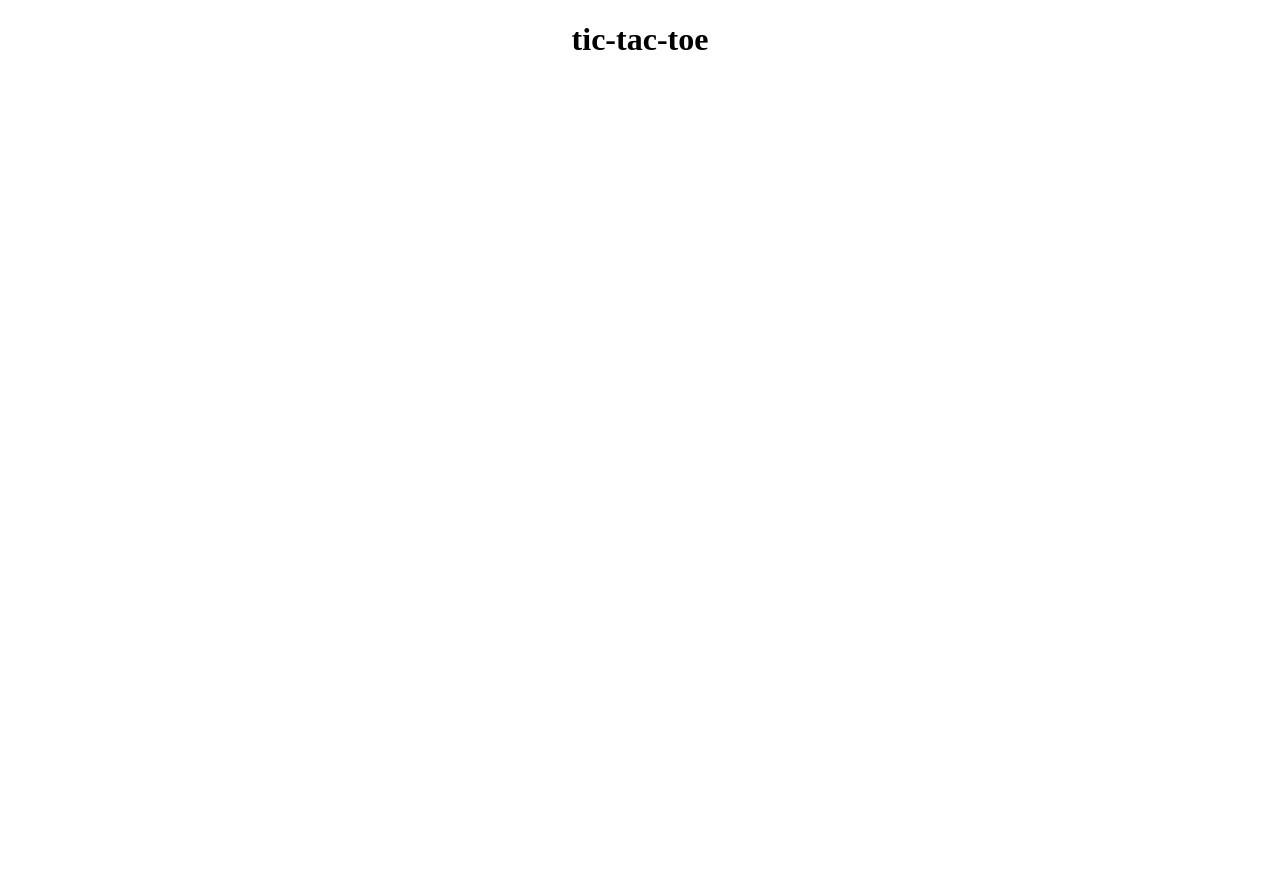
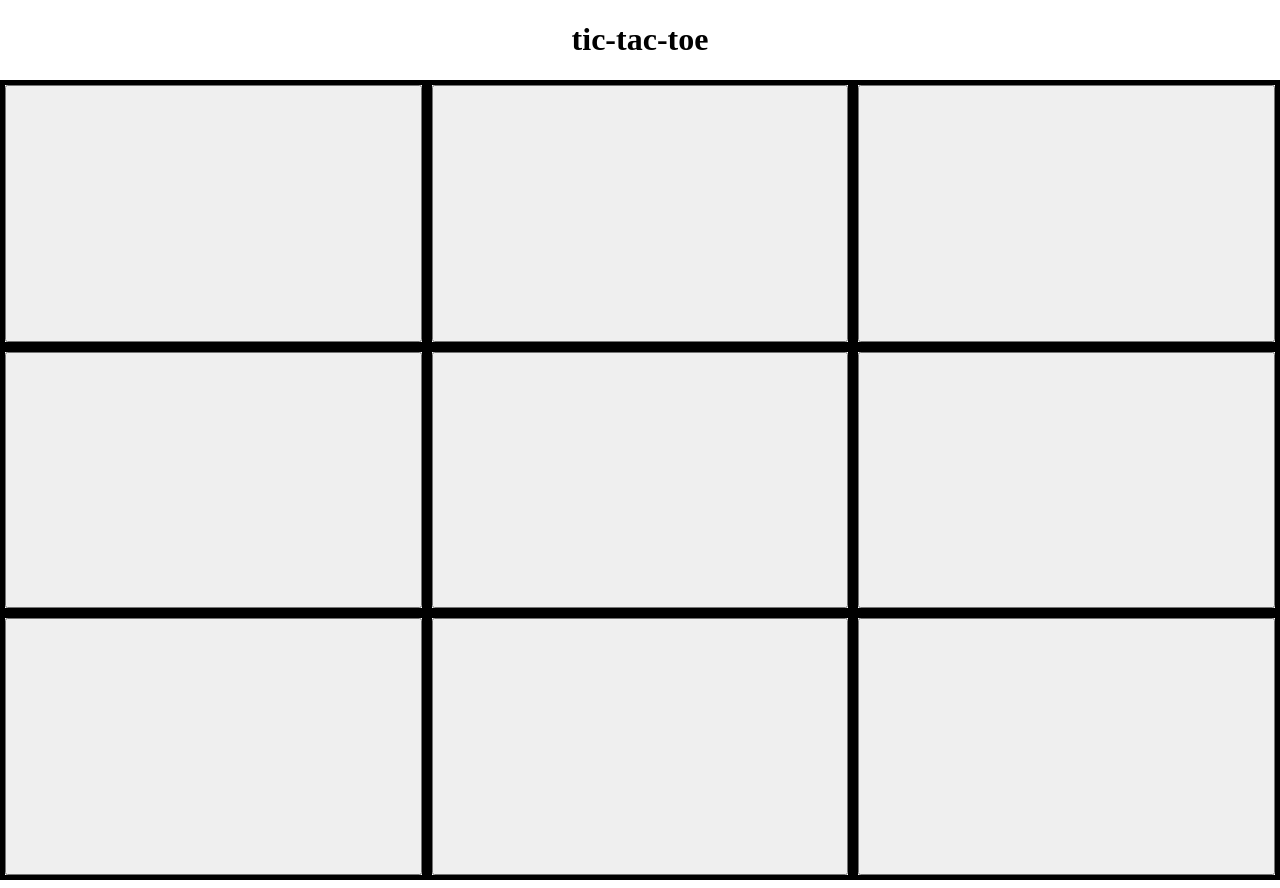
Before and after one commit to SCollinA/tic-tac-toe, an Angular app: page / in a window 1280 px wide. Built offline with nearby package versions, Linux system fonts and the light colour scheme.

Commit message:
style components

```diff
--- a/src/app/app.component.css
+++ b/src/app/app.component.css
@@ -1,14 +1,14 @@
 h1 {
   display: flex;
   justify-content: center;
+}
+.board {
+  height: 100%;
+  width: 100%;
+  display: flex;
+  flex-direction: column;
 }
 app-row {
   flex: 1;
   display: flex;
 }
-
-.board {
-  height: 50em;
-  display: flex;
-  flex-direction: column;
-}
--- a/src/app/app.component.html
+++ b/src/app/app.component.html
@@ -1,6 +1,5 @@
 <h1>{{ title }}</h1>
-
-<div class="board">
+<div *ngIf='board' class="board">
   <app-row
     *ngFor='let row of board; let i = index;'
     [row]='row'
--- a/src/app/app.component.ts
+++ b/src/app/app.component.ts
@@ -7,13 +7,13 @@ import { BoardService } from './board.service';
   templateUrl: './app.component.html',
   styleUrls: ['./app.component.css']
 })
-export class AppComponent {
+export class AppComponent implements OnInit {
   title = 'tic-tac-toe';
-  rowCount: number;
+  board: string[][];
 
   constructor(private boardService: BoardService) { }
 
-  onInit() {
-    this.rowCount = this.boardService.board.length;
+  ngOnInit() {
+    this.board = this.boardService.board;
   }
 }
--- a/src/app/row/row.component.css
+++ b/src/app/row/row.component.css
@@ -1,5 +1,4 @@
 app-square {
   flex: 1;
-  border-color: transparent;
   border: solid 5px black;
 }
--- a/src/app/row/row.component.html
+++ b/src/app/row/row.component.html
@@ -1,4 +1,4 @@
 <app-square
     *ngFor='let square of row; let j = index'
-    [square]=''
+    [square]='{ val: "", loc: [i, j]}'
 ></app-square>
--- a/src/app/square/square.component.css
+++ b/src/app/square/square.component.css
@@ -1,3 +1,4 @@
-div {
+button {
     height: 100%;
+    width: 100%;
 }
--- a/src/app/square/square.component.html
+++ b/src/app/square/square.component.html
@@ -1,2 +1,2 @@
 <button class='select'
-    (click)='onSelect(this.loc)'></button>
+    (click)='boardService.onSelect(this)'>{{ this.val }}</button>
--- a/src/styles.css
+++ b/src/styles.css
@@ -1 +1,8 @@
 /* You can add global styles to this file, and also import other style files */
+html, body, app-root {
+    height: 100%;
+    width: 100%;
+    box-sizing: border-box;
+    margin: 0;
+    padding: 0;
+}
```
Also changed, not shown: src/app/square/square.component.ts (+4 -3 lines).
